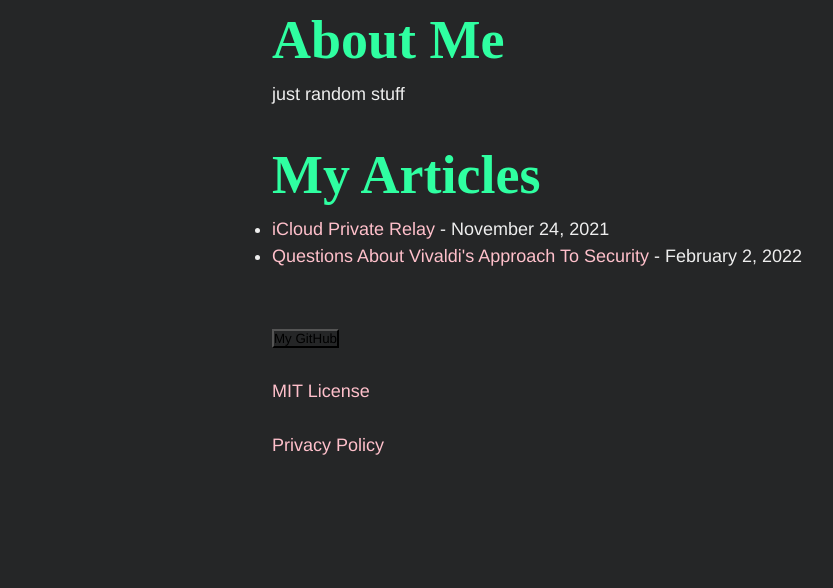
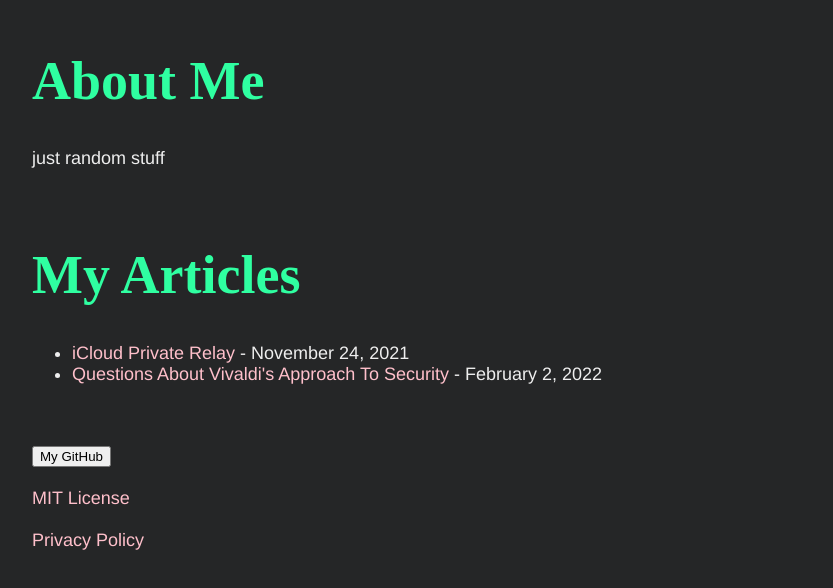
Before and after one commit to Nihal-Raj/nihal-raj.github.io, a plain HTML site: page index.html in a window 1280 px wide. Shown: the whole page, without its empty margins (18-851 px from the left). Drawn offline with Linux system fonts and the dark colour scheme.

Commit message:
Update styles.css

```diff
--- a/styles.css
+++ b/styles.css
@@ -1,22 +1,9 @@
-* {
-  font-family: inherit;
-  background-color: inherit;
-  margin: 0;
-  padding: 0;
-  box-sizing: border-box;
-}
-
-html {
-  font-size: calc(1em + .33vw);
-}
-
 body {
   background-color: #FBE8A6;
+  max-width: 650px;
   font-size: 18px;
   font-family: 'Gadugi';
-  line-height: 1.5;
-  max-width: 700px;
-  margin: auto;
+  margin: 50px;
 }
 
 h1 {
@@ -69,25 +56,12 @@
 }
 
 @media (prefers-color-scheme: dark) {
-  * {
-    font-family: inherit;
-    background-color: inherit;
-    margin: 0;
-    padding: 0;
-    box-sizing: border-box;
-  }
-
-  html {
-    font-size: calc(1em + .33vw);
-  }
-
   body {
       background-color: #252627;
+      max-width: 650px;
       font-size: 18px;
       font-family: 'Nobile', Helvetica, Arial;
-      line-height: 1.5;
-      max-width: 700px;
-      margin: auto;
+      margin: 50px;
     }
 
     h1 {
```
